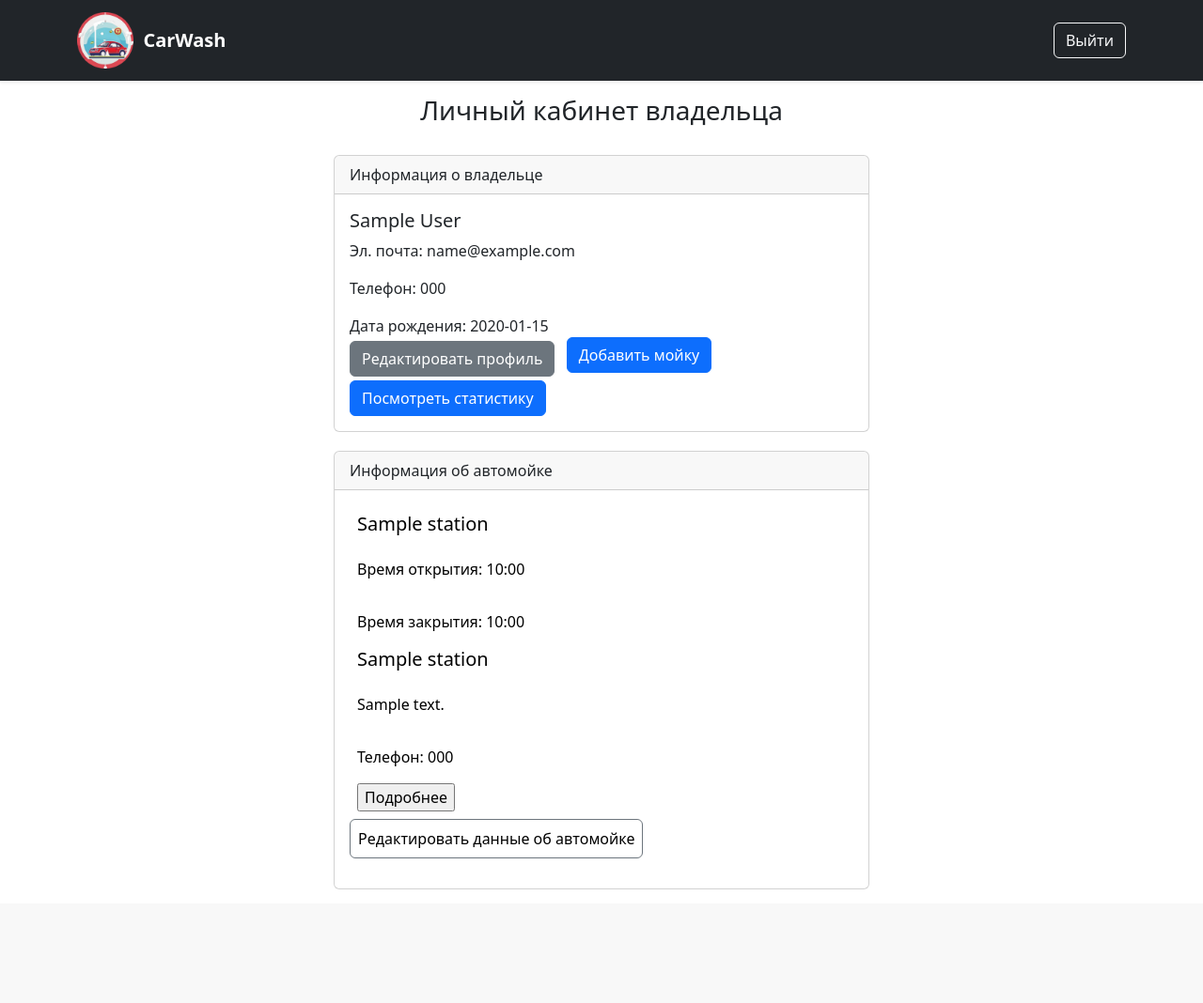
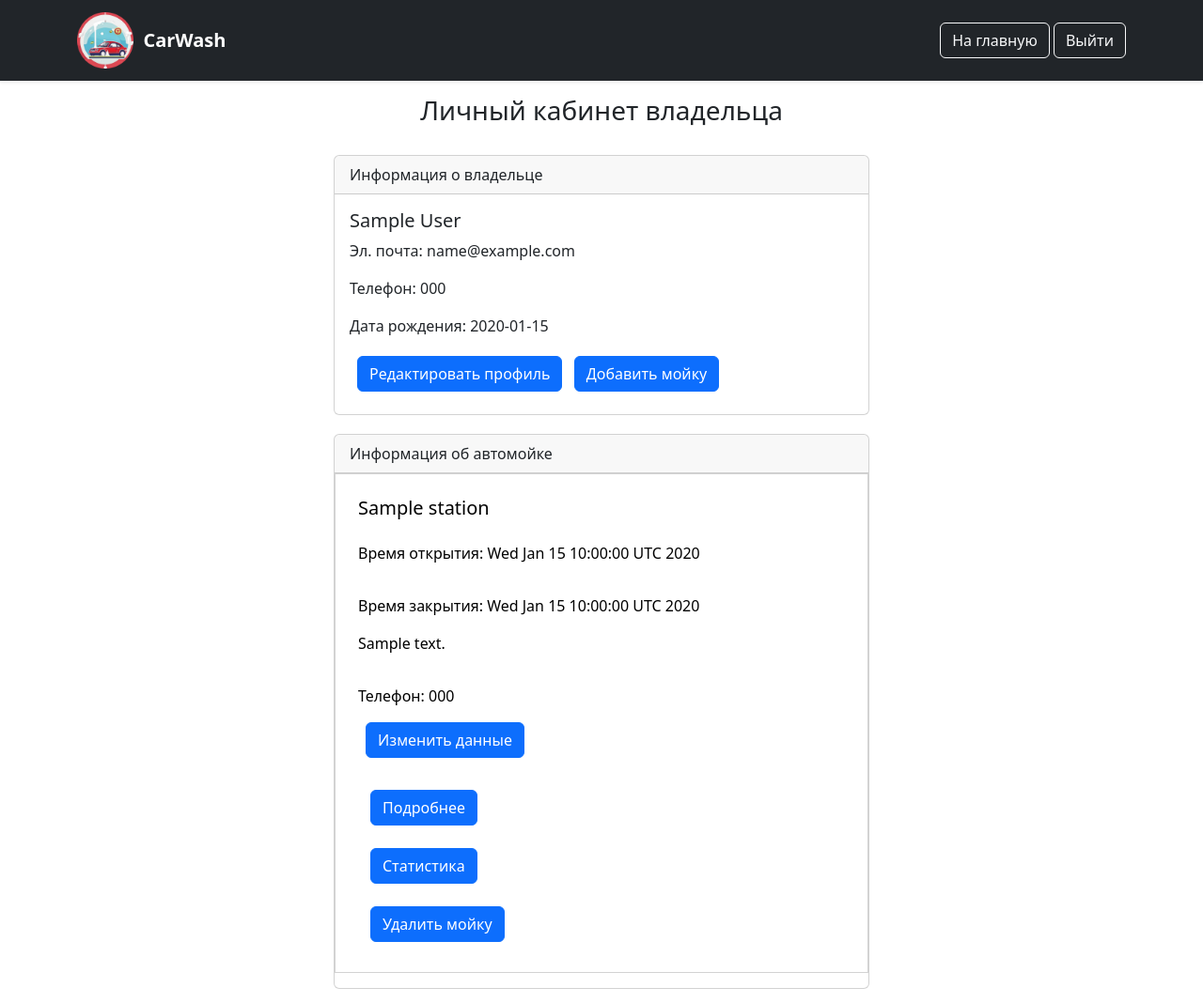
Before and after one commit to Maxim1973445/CarWash, a Spring app: page /owneraccount in a window 1280 px wide. Shown: the whole page at 94% size. Before the commit the page ends 947 px from the top, so only its background shows below. Run offline with Thymeleaf, Linux system fonts and the light colour scheme; the template is opened without the code that fills it: most values are stand-ins (such as "Sample title", 1, 10 or a date in 2020); data that the repository does not hold is empty; some of the project's set-up classes (security, data sources, template engines, error pages and the like) are left out, and stand-ins take their place.

Commit message:
готов ЛК владельца

```diff
--- a/src/main/java/org/example/controllers/ClientController.java
+++ b/src/main/java/org/example/controllers/ClientController.java
@@ -113,4 +113,10 @@ public class ClientController {
         logService.writeLog(message, LogStatus.INFO, "редактирование пользователя");
         return "redirect:/clientaccount";
     }
+
+    @PostMapping(value = "/deleteOrder")
+    public String deleteOrder(HttpServletRequest request) {
+        orderService.deleteOrder(Long.parseLong(request.getParameter("orderId")));
+        return "redirect:/clientaccount";
+    }
 }
--- a/src/main/resources/templates/owneraccount.html
+++ b/src/main/resources/templates/owneraccount.html
@@ -50,7 +50,10 @@
                 <img src="/static/CarWashLogo.jpg" width="60" height="60"/>
                 <strong>&nbsp CarWash</strong>
             </a>
-            <a href="/logout" class="btn btn-outline-light ms-auto">Выйти</a>
+            <div style="float: right">
+                <a href="/" class="btn btn-outline-light ms-auto">На главную</a>
+                <a href="/logout" class="btn btn-outline-light ms-auto">Выйти</a>
+            </div>
         </div>
     </div>
 </header>
@@ -75,10 +78,12 @@
                 <p class="card-text">Дата рождения: <span th:text="${owner.dateOfBirth}"></span></p>
             </div>
             <!-- Кнопки -->
-            <a href="#" class="btn btn-secondary" data-bs-toggle="modal" data-bs-target="#editProfileModal">Редактировать профиль</a>
-            <a href="#" class="btn btn-primary ms-2 mb-2" data-bs-toggle="modal" data-bs-target="#addStationModal">Добавить мойку</a>
-            <!-- Кнопка статистики -->
-            <a href="#" class="btn btn-primary">Посмотреть статистику</a>
+            <div style="margin-top: 20px">
+                <a href="#" class="btn btn-primary ms-2 mb-2" data-bs-toggle="modal" data-bs-target="#editProfileModal">Редактировать
+                    профиль</a>
+                <a href="#" class="btn btn-primary ms-2 mb-2" data-bs-toggle="modal" data-bs-target="#addStationModal">Добавить
+                    мойку</a>
+            </div>
         </div>
     </div>
 
@@ -88,26 +93,41 @@
             Информация об автомойке
         </div>
         <div class="table" th:each="station : ${stations}">
-            <div class="card-body">
+            <div class="card-body" style="border: 1px solid lightgray">
                 <div>
                     <h5 class="card-title" th:text="${station.stationName}"></h5>
-
-                    <p class="card-text">Время открытия: <span th:text="${#dates.format(station.openTime, 'HH:mm')}"></span></p>
-                    <p class="card-text">Время закрытия: <span th:text="${#dates.format(station.closeTime, 'HH:mm')}"></span></p>
+                    <p class="card-text">Время открытия: <span th:text="${station.openTime}"></span></p>
+                    <p class="card-text">Время закрытия: <span th:text="${station.closeTime}"></span></p>
                 </div>
                 <div>
-                    <h5 class="card-title" th:text="${station.stationName}"></h5>
                     <p class="card-text" th:text="${station.address}"></p>
                     <p class="card-text">Телефон: <span th:text="${station.firstPhone}"></span></p>
                     <!-- Показать текущий статус -->
                 </div>
-                <div style="display: inline">
-                    <form action="/stationlist" method="get">
-                        <input type="submit" value="Подробнее">
-                        <input type="hidden" th:value="${station.id}" name="id">
-                    </form>
-                    <a href="#" class="btn btn-secondary" data-bs-toggle="modal" data-bs-target="#editCarWashModal"
-                       onclick="setStationId(${station.id})">Редактировать данные об автомойке</a>
+                <div>
+                    <div style="margin-bottom: 10px">
+                        <a href="#" class="btn btn-primary ms-2 mb-2" data-bs-toggle="modal"
+                           data-bs-target="#editCarWashModal" th:id="${station.id}" onclick="sendId(this.id)"
+                        >Изменить данные</a>
+                    </div>
+                    <div style="margin-left: 5px">
+                        <form action="/stationList" method="get">
+                            <input class="btn btn-primary ms-2 mb-2" type="submit" value="Подробнее">
+                            <input type="hidden" th:value="${station.id}" name="stationId">
+                        </form>
+                    </div>
+                    <div style="margin-left: 5px">
+                        <form action="/ordersCount">
+                            <input class="btn btn-primary ms-2 mb-2" type="submit" value="Статистика">
+                            <input type="hidden" th:value="${station.id}" name="stationId">
+                        </form>
+                    </div>
+                    <div style="margin-left: 5px">
+                        <form action="/owneraccount/deleteService" method="post">
+                            <input class="btn btn-primary ms-2 mb-2" type="submit" value="Удалить мойку">
+                            <input type="hidden" th:value="${station.id}" name="stationId">
+                        </form>
+                    </div>
                 </div>
             </div>
         </div>
@@ -219,12 +239,12 @@
                     </div>
                     <!-- Поля для времени открытия и закрытия -->
                     <div class="mb-3">
-                        <label for="openTime" class="form-label">Время открытия</label>
-                        <input type="time" class="form-control" id="openTime" name="openTime" required>
+                        <label for="editOpenTime" class="form-label">Время открытия</label>
+                        <input type="time" class="form-control" id="editOpenTime" name="openTime" required>
                     </div>
                     <div class="mb-3">
-                        <label for="closeTime" class="form-label">Время закрытия</label>
-                        <input type="time" class="form-control" id="closeTime" name="closeTime" required>
+                        <label for="editCloseTime" class="form-label">Время закрытия</label>
+                        <input type="time" class="form-control" id="editCloseTime" name="closeTime" required>
                     </div>
 
                     <button type="submit" class="btn btn-primary">Сохранить изменения</button>
@@ -237,4 +257,11 @@
 <script src="https://cdn.jsdelivr.net/npm/bootstrap@5.3.3/dist/js/bootstrap.bundle.min.js"></script>
 </body>
 
+<script>
+    function sendId(id) {
+        const send = document.getElementById("stationId")
+        send.setAttribute('value', id)
+    }
+</script>
+
 </html>
```
Also changed, not shown: src/main/java/org/example/controllers/MainController.java (+0 -8 lines), src/main/java/org/example/controllers/OrderController.java (+6 -1 lines), src/main/java/org/example/controllers/OwnerController.java (+17 -0 lines), src/main/java/org/example/controllers/StationController.java (deleted, +0 -21 lines), src/main/java/org/example/security/WebSecurityConfig.java (+4 -4 lines), src/main/resources/templates/main.html (+4 -8 lines), src/main/resources/templates/stationList.html (+6 -6 lines).
